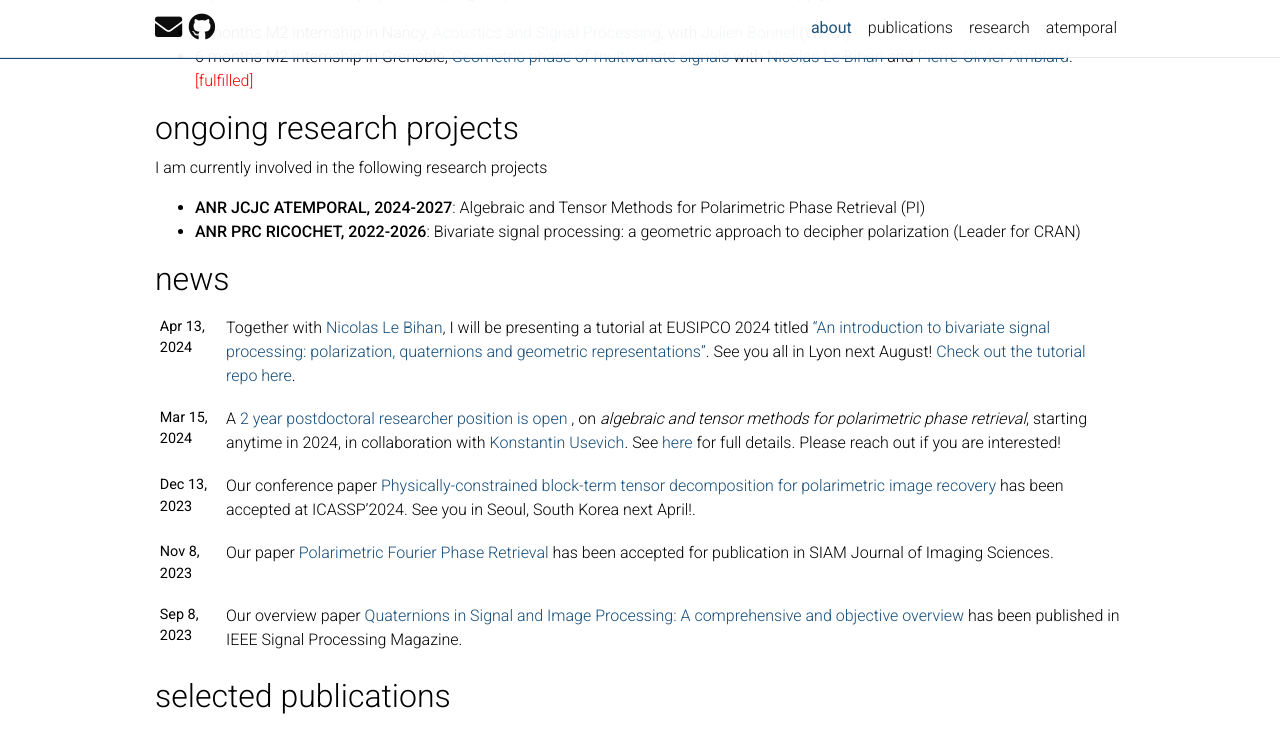
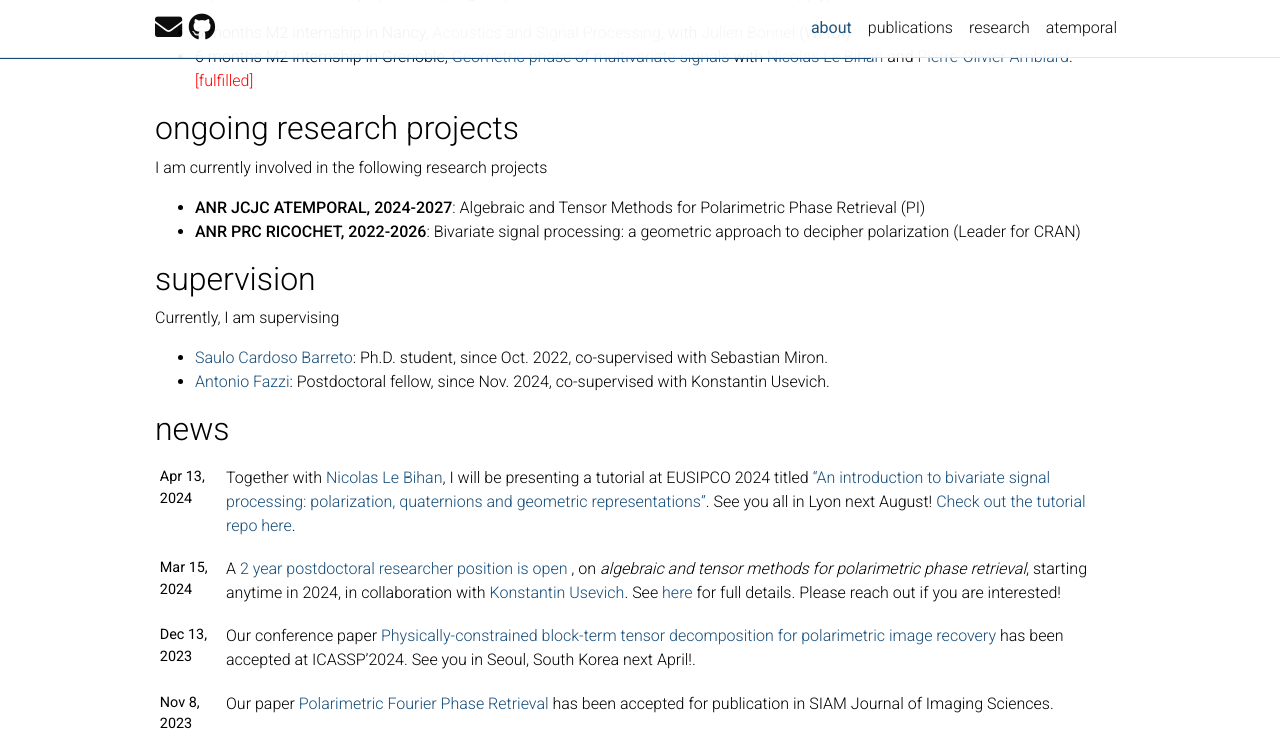
Before and after one commit to jflamant/jflamant.github.io, a Jekyll site: the page built from _pages/about.md, in a window 1280 px wide and 900 px high, scrolled down 563 px, cut to the strip 0-744 px from the top of the window. Built offline with Jekyll 4.4.1, drawn with Linux system fonts in a browser that asks for light colours; full-size pictures stand in for the smaller copies a plugin makes; comment, search, counter and statistics services are not loaded; a style sheet for code colours, icons or effects is not loaded.

Commit message:
update about.md

```diff
--- a/_pages/about.md
+++ b/_pages/about.md
@@ -50,3 +50,8 @@ I am currently involved in the following research projects
 - [**ANR JCJC ATEMPORAL, 2024-2027**](/atemporal): Algebraic and Tensor Methods for Polarimetric Phase Retrieval (PI)
 - [**ANR PRC RICOCHET, 2022-2026**](https://ricochet-anr.github.io): Bivariate signal processing:
 a geometric approach to decipher polarization (Leader for CRAN)
+
+## supervision
+Currently, I am supervising
+- [Saulo Cardoso Barreto](https://scholar.google.fr/citations?user=S5pUT9UAAAAJ&hl=fr): Ph.D. student, since Oct. 2022, co-supervised with Sebastian Miron.
+- [Antonio Fazzi](https://fazziant.github.io/): Postdoctoral fellow, since Nov. 2024, co-supervised with Konstantin Usevich.
```
